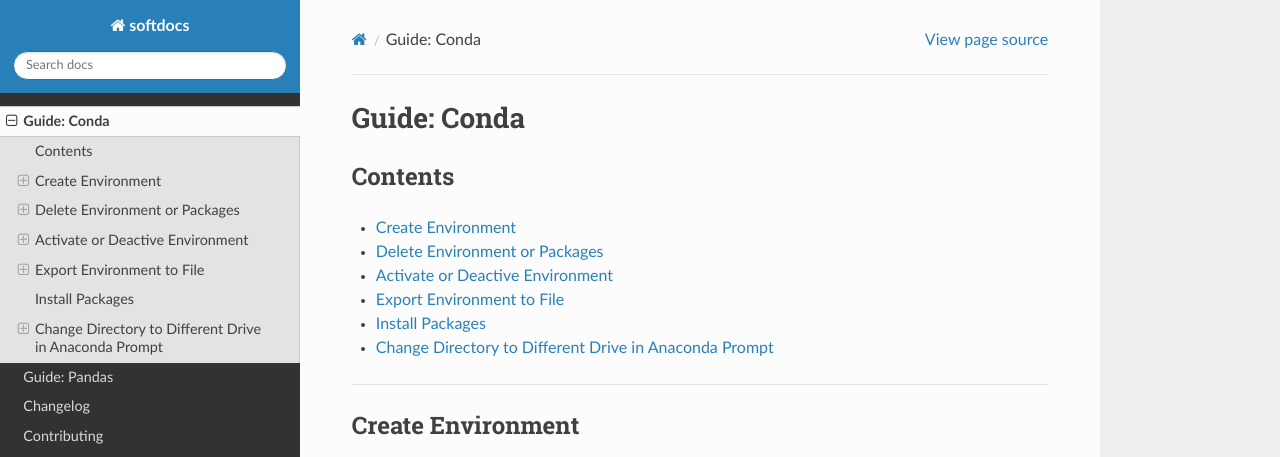
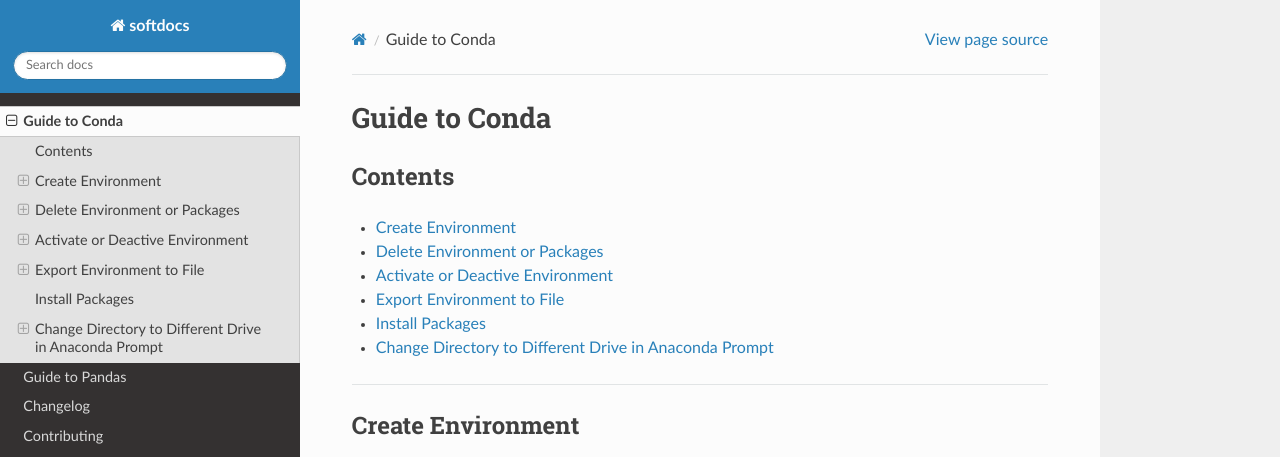
Before and after one commit to cjbayne/softdocs, a Sphinx documentation site: the page built from docs/guide_conda.md, in a window 1280 px wide and 900 px high. Shown: the top 457 px of the window. Built offline with Sphinx 7.4.7 and the Read the Docs theme 3.1.0, drawn with Linux system fonts in a browser that asks for light colours; pages that are not in the unit, such as notebooks, are missing from menus.

```diff
--- a/docs/guide_conda.md
+++ b/docs/guide_conda.md
@@ -1,4 +1,4 @@
-# Guide: Conda
+# Guide to Conda
 
 ## Contents
 
```
Also changed, not shown: docs/guide_pandas.ipynb.
